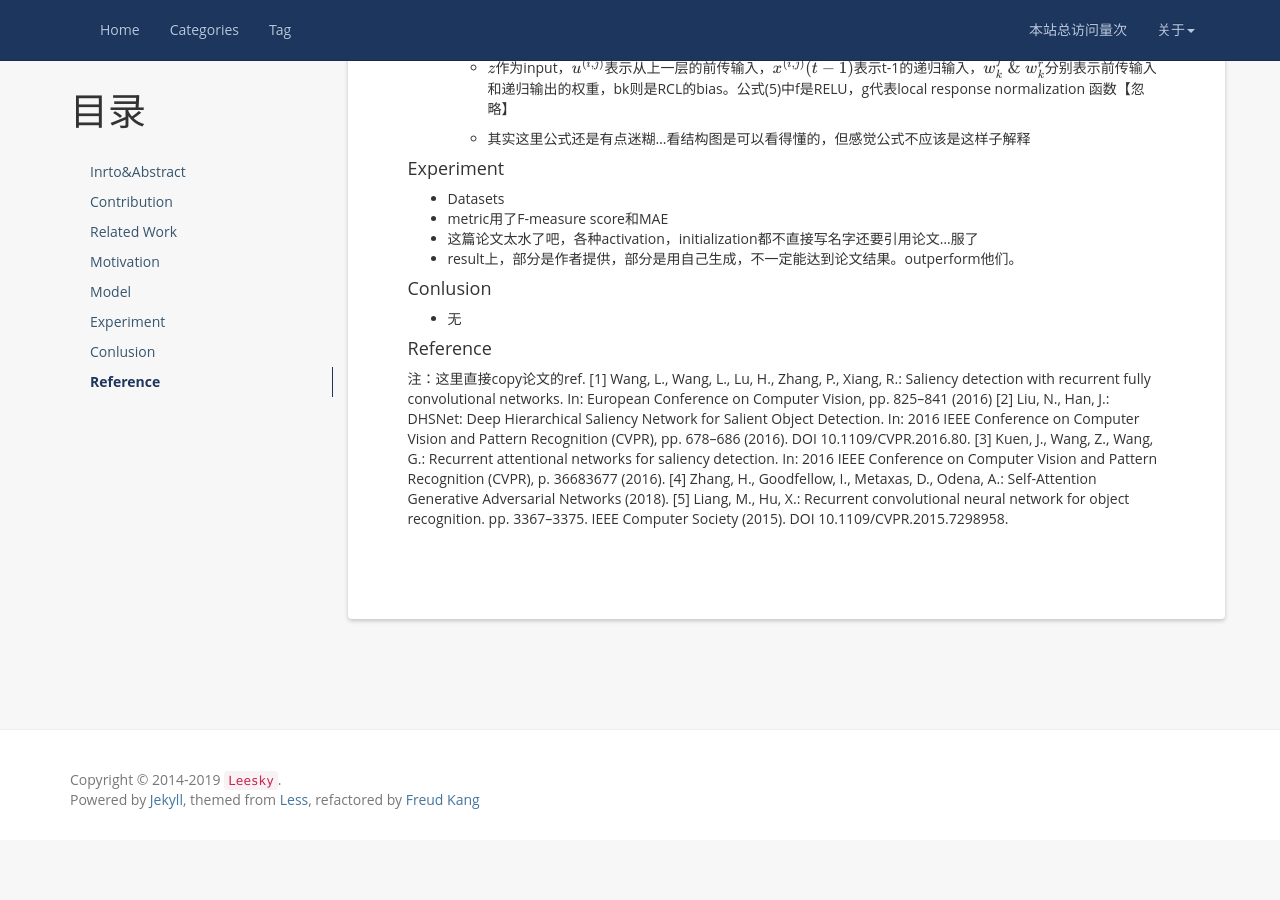
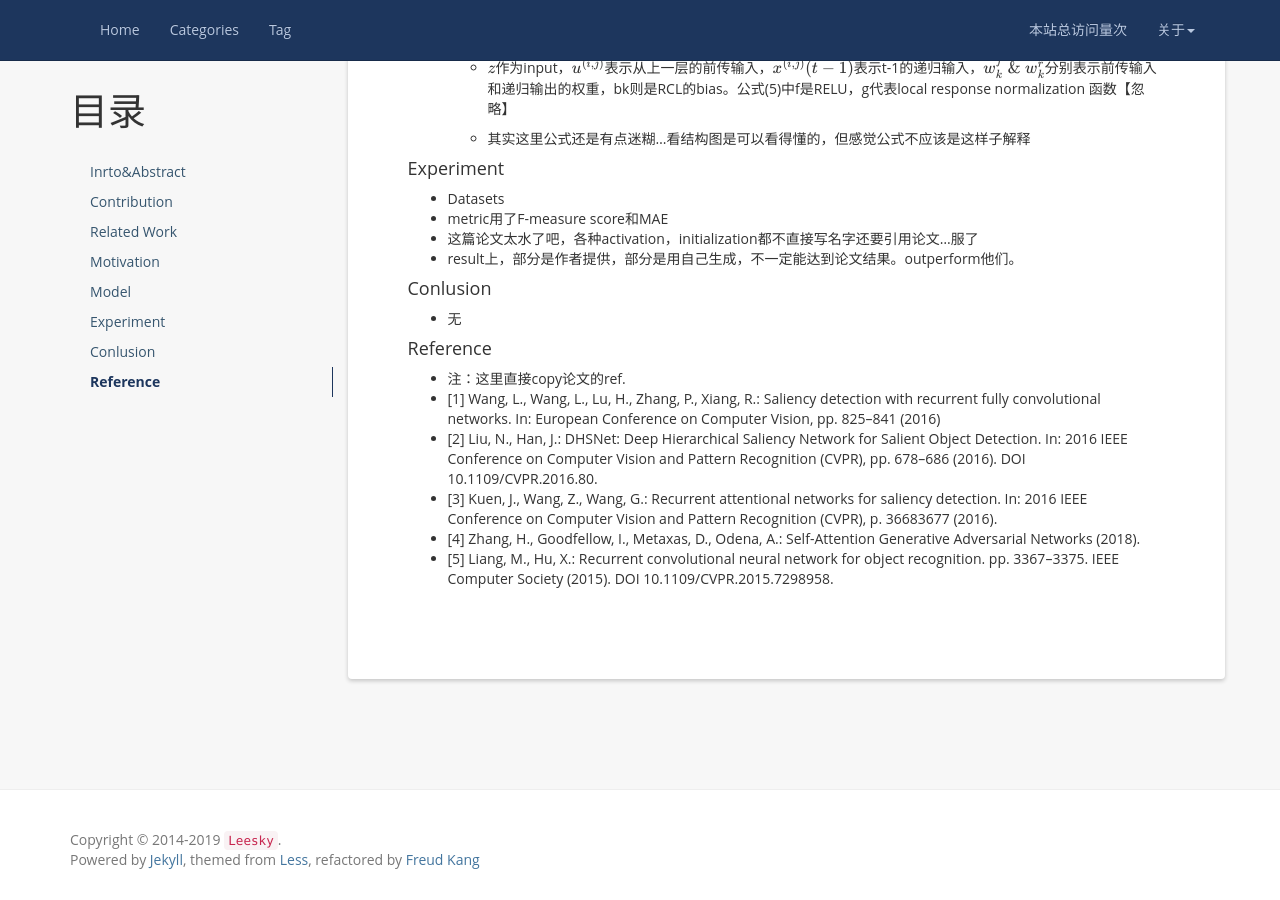
Before and after one commit to leeskyed/leeskyed.github.io, a Jekyll site: the page built from _posts/2019-01-05-Paper-SARN.md, in a window 1280 px wide and 900 px high, scrolled down 2669 px. Built offline with Jekyll 4.4.1, drawn with Linux system fonts in a browser that asks for light colours; nearby versions of some CDN libraries; formulas are drawn with MathJax 3; a script that is not in the unit is left out; comment, search, counter and statistics services are not loaded; before the commit the page ends 3509 px from its top, so only the background shows below that.

```diff
--- a/_posts/2019-01-05-Paper-SARN.md
+++ b/_posts/2019-01-05-Paper-SARN.md
@@ -130,9 +130,9 @@ tag: Paper
 - 无
 
 #### Reference
-注：这里直接copy论文的ref.
-[1] Wang, L., Wang, L., Lu, H., Zhang, P., Xiang, R.: Saliency detection with recurrent fully convolutional networks. In: European Conference on Computer Vision, pp. 825–841 (2016)
-[2] Liu, N., Han, J.: DHSNet: Deep Hierarchical Saliency Network for Salient Object Detection. In: 2016 IEEE Conference on Computer Vision and Pattern Recognition (CVPR), pp. 678–686 (2016). DOI 10.1109/CVPR.2016.80.
-[3] Kuen, J., Wang, Z., Wang, G.: Recurrent attentional networks for saliency detection. In: 2016 IEEE Conference on Computer Vision and Pattern Recognition (CVPR), p. 36683677 (2016).
-[4] Zhang, H., Goodfellow, I., Metaxas, D., Odena, A.: Self-Attention Generative Adversarial Networks (2018).
-[5] Liang, M., Hu, X.: Recurrent convolutional neural network for object recognition. pp. 3367–3375. IEEE Computer Society (2015). DOI 10.1109/CVPR.2015.7298958.
+ - 注：这里直接copy论文的ref.
+ - [1] Wang, L., Wang, L., Lu, H., Zhang, P., Xiang, R.: Saliency detection with recurrent fully convolutional networks. In: European Conference on Computer Vision, pp. 825–841 (2016)
+ - [2] Liu, N., Han, J.: DHSNet: Deep Hierarchical Saliency Network for Salient Object Detection. In: 2016 IEEE Conference on Computer Vision and Pattern Recognition (CVPR), pp. 678–686 (2016). DOI 10.1109/CVPR.2016.80.
+ - [3] Kuen, J., Wang, Z., Wang, G.: Recurrent attentional networks for saliency detection. In: 2016 IEEE Conference on Computer Vision and Pattern Recognition (CVPR), p. 36683677 (2016).
+ - [4] Zhang, H., Goodfellow, I., Metaxas, D., Odena, A.: Self-Attention Generative Adversarial Networks (2018).
+ - [5] Liang, M., Hu, X.: Recurrent convolutional neural network for object recognition. pp. 3367–3375. IEEE Computer Society (2015). DOI 10.1109/CVPR.2015.7298958.
```
Also changed, not shown: other parts of _posts/2019-01-05-Paper-SARN.md (+1 -1 lines), _posts/2019-01-04-Paper-P3D.md (+7 -0 lines).
